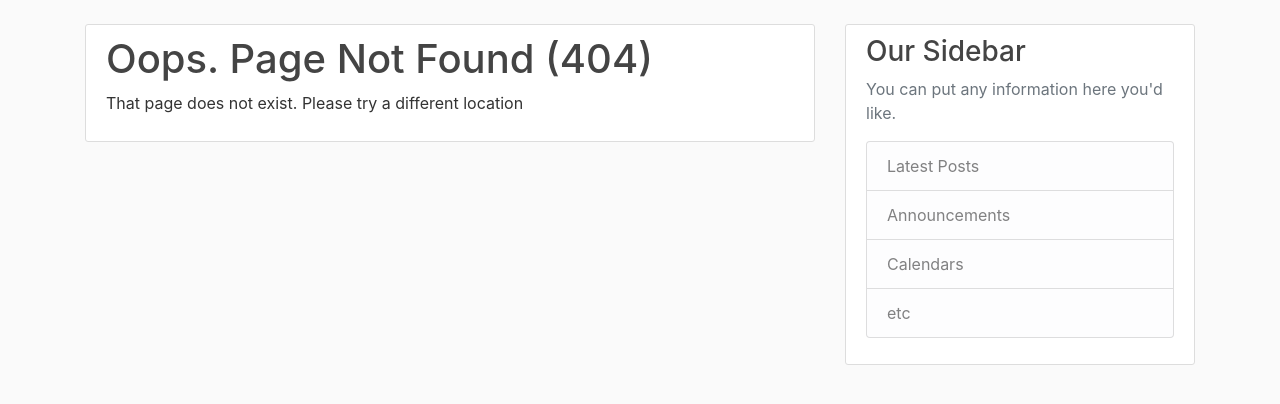
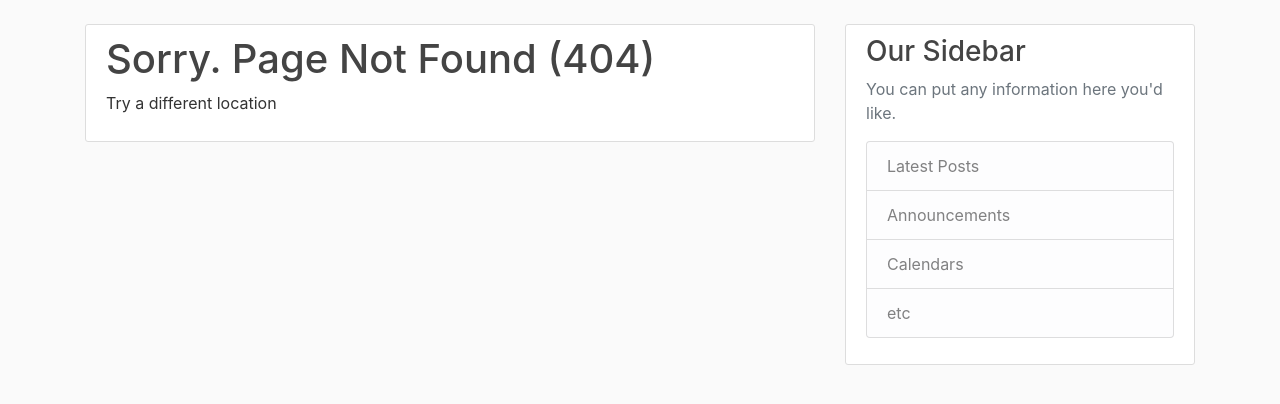
Before and after one commit to muokicaleb/flaskblog, a Flask app: template flaskblog/templates/errors/404.html in a window 1280 px wide. Shown: the part 56-460 px from the top of the page. Run offline with Flask 2, Linux system fonts and the light colour scheme; the template is opened without the code that fills it, so the values that code supplies are empty; some libraries are stand-ins or nearby versions.

Commit message:
modified 404  error page

```diff
--- a/flaskblog/templates/errors/404.html
+++ b/flaskblog/templates/errors/404.html
@@ -1,7 +1,7 @@
 {% extends "layout.html" %}
 {% block content %}
     <div class="content-section">
-        <h1>Oops. Page Not Found (404)</h1>
-        <p>That page does not exist. Please try a different location</p>
+        <h1>Sorry. Page Not Found (404)</h1>
+        <p>Try a different location</p>
     </div>
 {% endblock content %}
```
